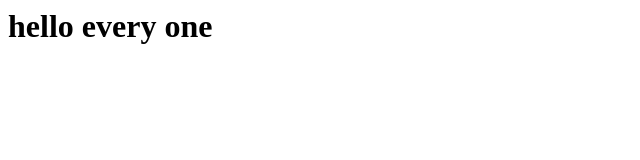
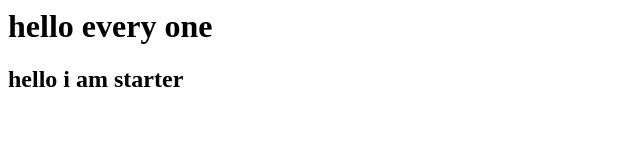
Before and after one commit to jabbarsehrish734/localrepo, a plain HTML site: page index.html in a window 1280 px wide. Shown: the whole page, without its empty margins (0-640 px from the left). Drawn offline with Linux system fonts and the light colour scheme.

Commit message:
add new line

```diff
--- a/index.html
+++ b/index.html
@@ -1 +1,2 @@
 <h1> hello every one </h1>
+<h2> hello i am <b>starter </b></h2>
```
